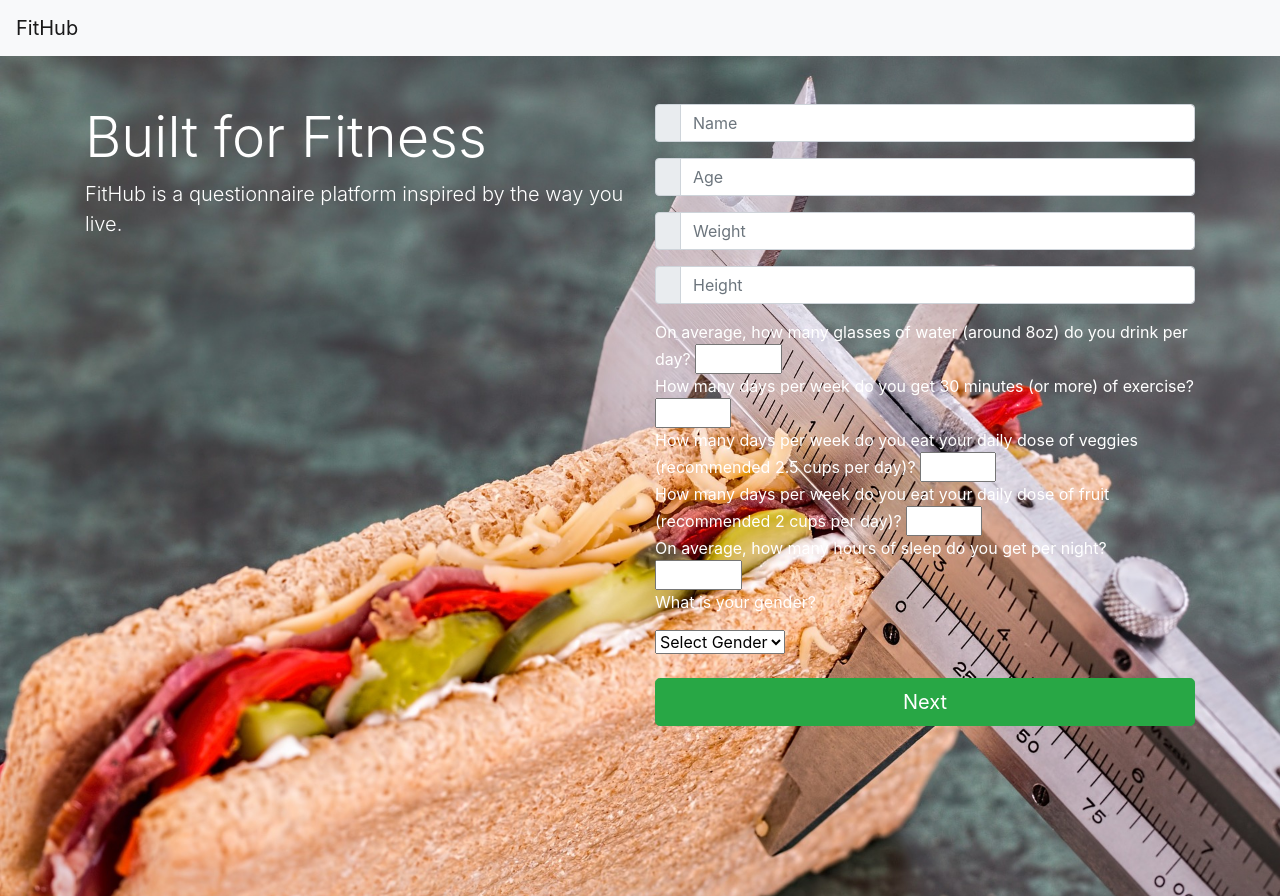
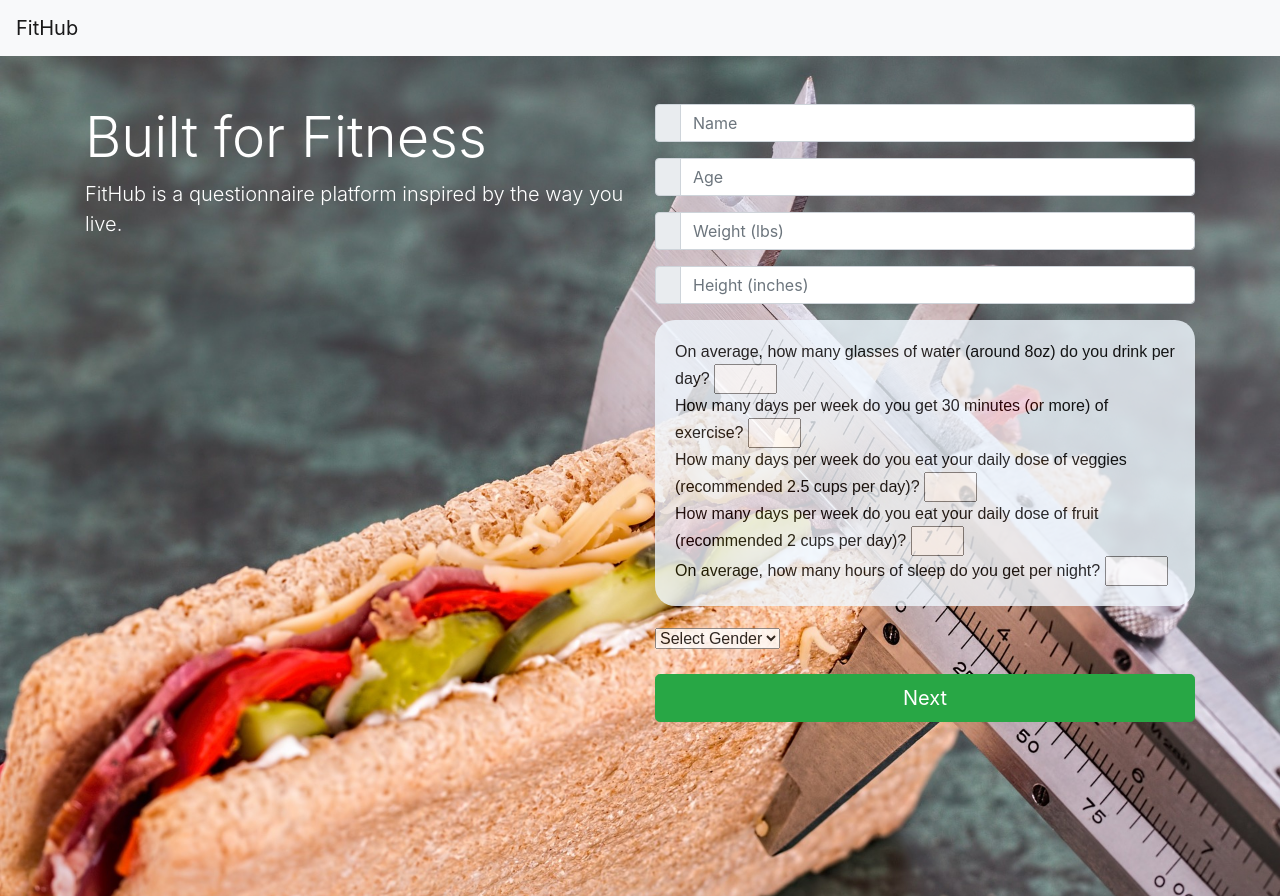
Before and after one commit to sdimartino510/fithub, a Node server app: page /add in a window 1280 px wide. Run offline with Node 20, Linux system fonts and the light colour scheme; some libraries are stand-ins or nearby versions.

Commit message:
added css to add page

```diff
--- a/public/styles/styles.css
+++ b/public/styles/styles.css
@@ -131,3 +131,18 @@
 .white{
   color: white;
 }
+
+form {
+  background-color: aliceblue;
+  padding: 20px;
+  margin-bottom: 20px;
+  opacity: 0.8;
+  border-radius: 20px;
+  color: black;
+  font-family: Arial, Helvetica, sans-serif;
+}
+
+#gender {
+  font-family: Arial, Helvetica, sans-serif;
+  opacity: 0.8;
+}
--- a/views/add.handlebars
+++ b/views/add.handlebars
@@ -32,13 +32,13 @@
           <div class="input-group-prepend">
             <span class="input-group-text" id="basic-addon1"></span>
           </div>
-          <input id="weight" type="text" class="form-control" placeholder="Weight" aria-label="Weight" aria-describedby="basic-addon1">
+          <input id="weight" type="text" class="form-control" placeholder="Weight (lbs)" aria-label="Weight" aria-describedby="basic-addon1">
         </div>
         <div class="input-group mb-3">
           <div class="input-group-prepend">
             <span class="input-group-text" id="basic-addon1"></span>
           </div>
-          <input id="height" type="text" class="form-control" placeholder="Height" aria-label="Height" aria-describedby="basic-addon1">
+          <input id="height" type="text" class="form-control" placeholder="Height (inches)" aria-label="Height" aria-describedby="basic-addon1">
         </div>
 
         <div class="row">
@@ -64,7 +64,6 @@
         </div>
         <div>
           <span>
-            <p class="white">What is your gender?</p>
             <select id="gender">
               <option value="">Select Gender</option>
               <option value="male">Male</option>
```
